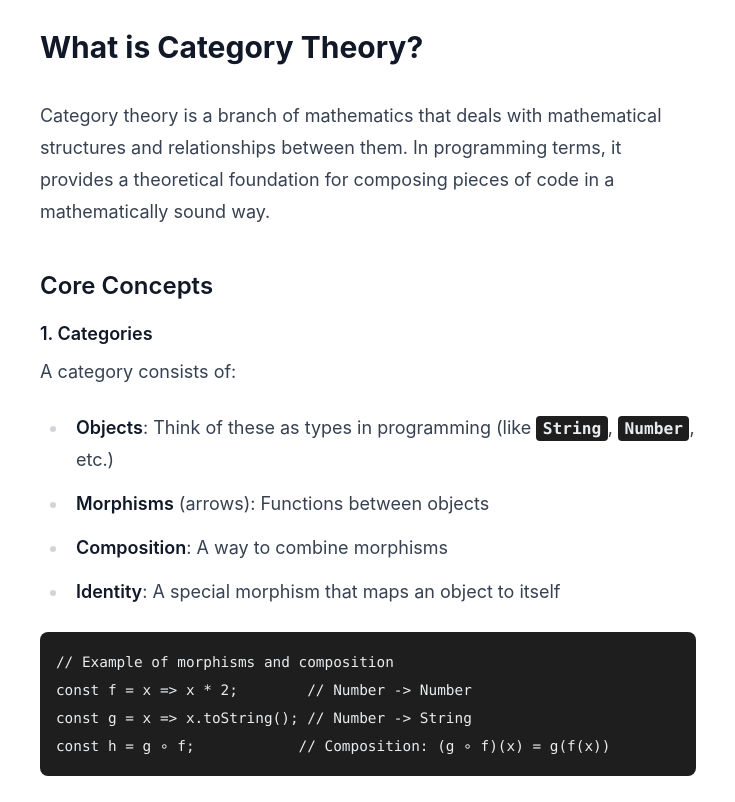
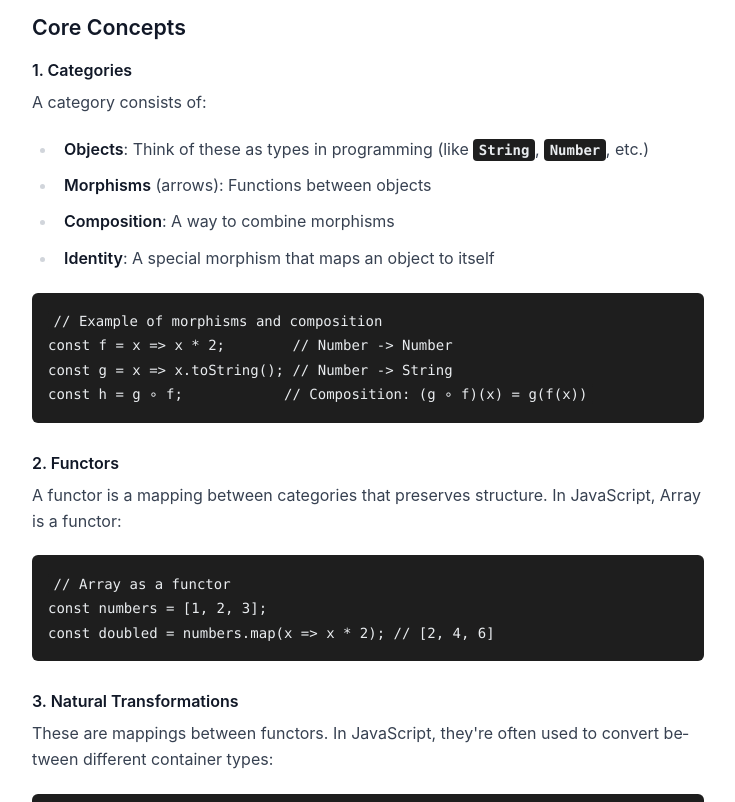
Before and after one commit to circuloponto/lambda_blog, a React app: page /post/category-theory-foundation-functional-programming in a window 1280 px wide. Shown: the part 1040-1842 px from the top of the page, without its empty margins (272-1007 px from the left). Built offline with nearby package versions, Linux system fonts and the light colour scheme; no server answers; the database is empty; the HTML template or start-up script is replaced by a standard one.

Commit message:
Fix mobile image and content issues: - PostDetail: Replace max-w-prose with w-full and md:max-w-2xl - Set explicit image heights for mobile (h-48) scaling up to desktop - Update markdown styles to be mobile-first with proper text scaling - Add proper table overflow handling for mobile

```diff
--- a/src/components/PostDetail.jsx
+++ b/src/components/PostDetail.jsx
@@ -130,7 +130,7 @@ const PostDetail = () => {
     return (
         <div className="w-full">
             <article className="px-4 sm:px-6 md:px-8">
-                <div className="max-w-prose mx-auto">
+                <div className="w-full md:max-w-2xl mx-auto">
                     <header className="mb-8 sm:mb-12">
                         <div className="mb-4 sm:mb-6 flex flex-wrap">
                             {post.tags && post.tags.map(tag => (
@@ -160,7 +160,7 @@ const PostDetail = () => {
 
                     {post.featuredImage && (
                         <div className="mb-8 sm:mb-12">
-                            <div className="aspect-[2/1] overflow-hidden rounded-lg">
+                            <div className="w-full h-48 sm:h-56 md:h-64 rounded-lg overflow-hidden">
                                 <img
                                     src={post.featuredImage}
                                     alt={post.title}
--- a/src/styles/markdown.css
+++ b/src/styles/markdown.css
@@ -1,24 +1,93 @@
+/* Reset and base styles */
 .markdown-body {
-    background-color: transparent !important;
+    font-size: 14px;
+    line-height: 1.6;
+    overflow-wrap: break-word;
+    word-wrap: break-word;
+    hyphens: auto;
+    width: 100%;
+}
+
+@media (min-width: 640px) {
+    .markdown-body {
+        font-size: 16px;
+    }
 }
 
 .markdown-body pre {
-    background-color: #1e1e1e !important;
-    border-radius: 0.5rem;
-    padding: 1rem !important;
-    margin: 1rem 0 !important;
+    white-space: pre-wrap;
+    word-wrap: break-word;
+    overflow-x: auto;
+    max-width: 100%;
+    padding: 0.75rem;
+    margin: 0.75rem 0;
+    background-color: #1e1e1e;
+    border-radius: 0.375rem;
+    font-size: 12px;
+}
+
+@media (min-width: 640px) {
+    .markdown-body pre {
+        padding: 1rem;
+        margin: 1rem 0;
+        font-size: 14px;
+    }
 }
 
 .markdown-body code {
-    color: #e9ecef !important;
-    background-color: #1e1e1e !important;
-    padding: 0.2em 0.4em !important;
-    border-radius: 0.25rem !important;
-    font-size: 0.9em !important;
+    font-size: 12px;
+    white-space: pre-wrap;
+    word-wrap: break-word;
+    background-color: #1e1e1e;
+    color: #e9ecef;
+    padding: 0.15em 0.3em;
+    border-radius: 0.25rem;
 }
 
-.markdown-body pre code {
-    padding: 0 !important;
-    font-size: 0.9em !important;
-    line-height: 1.5 !important;
+@media (min-width: 640px) {
+    .markdown-body code {
+        font-size: 14px;
+        padding: 0.2em 0.4em;
+    }
 }
+
+.markdown-body img {
+    max-width: 100%;
+    height: auto;
+    display: block;
+    margin: 0.75rem auto;
+    border-radius: 0.375rem;
+}
+
+@media (min-width: 640px) {
+    .markdown-body img {
+        margin: 1rem auto;
+    }
+}
+
+.markdown-body table {
+    display: block;
+    width: 100%;
+    overflow-x: auto;
+    -webkit-overflow-scrolling: touch;
+    font-size: 12px;
+}
+
+@media (min-width: 640px) {
+    .markdown-body table {
+        font-size: 14px;
+    }
+}
+
+.markdown-body table th,
+.markdown-body table td {
+    padding: 0.5rem;
+    border: 1px solid #e5e7eb;
+}
+
+@media (min-width: 640px) {
+    .markdown-body table th,
+    .markdown-body table td {
+        padding: 0.75rem;
+    }
+}
```
